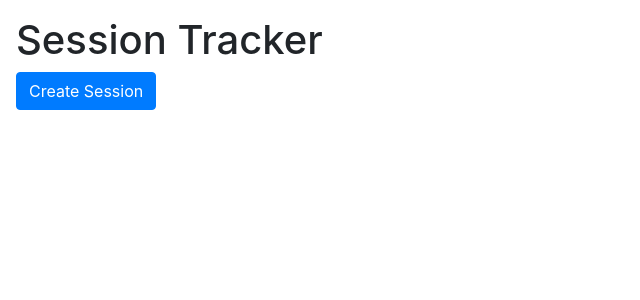
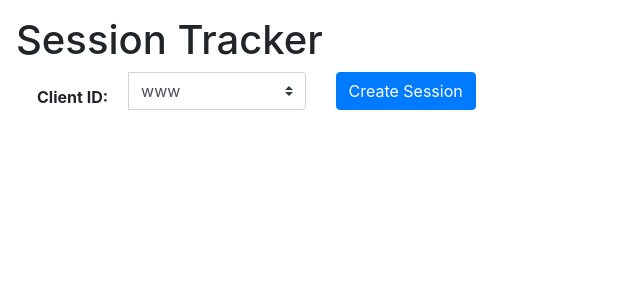
Before and after one commit to travisspencer/session-tracker, a Flask app: page / in a window 1280 px wide. Shown: the top 300 px of the page, without its empty margins (0-640 px from the left). Run offline with Flask 2, Linux system fonts and the light colour scheme; some libraries are stand-ins or nearby versions.

Commit message:
add support for setting client ID

```diff
--- a/app.py
+++ b/app.py
@@ -111,8 +111,9 @@ def delete():
                                                      d.get("id", None) != delegation_id]
 
     return render_template("index.html",
-                           authorization_uri="%s%s?client_id=%s&response_type=code&scope=%s&redirect_uri=%scb" % (
-                               oauth_server, authorize_uri, client_id, scope, request.host_url),
+                           # Which client ID is added by JavaScript, client-side upon selection
+                           authorization_uri="%s%s?response_type=code&scope=%s&redirect_uri=%scb&client_id=" % (
+                               oauth_server, authorize_uri, scope, request.host_url),
                            delegations=delegations,
                            username=flask_sesion["username"],
                            logout_uri="%s%s?redirect_uri=%slogout" % (oauth_server, logout_uri, request.host_url))
@@ -199,7 +200,9 @@ def callback():
     delegations = flask_sesion.get("delegations", [])
 
     if code:
-        data = {'client_id': client_id, "client_secret": client_secret,
+        client_id_in_use = request.args.get("state", client_id)
+
+        data = {'client_id': client_id_in_use, "client_secret": client_secret,
                 'code': code,
                 'redirect_uri': request.base_url,
                 'grant_type': 'authorization_code'}
@@ -230,8 +233,8 @@ def callback():
                 raise e
 
     return render_template("index.html",
-                           authorization_uri="%s%s?client_id=%s&response_type=code&scope=%s&redirect_uri=%scb" % (
-                               oauth_server, authorize_uri, client_id, scope, request.host_url),
+                           authorization_uri="%s%s?response_type=code&scope=%s&redirect_uri=%scb&client_id=" % (
+                               oauth_server, authorize_uri, scope, request.host_url),
                            delegations=delegations,
                            username=flask_sesion.get("username", ""),
                            logout_uri="%s%s?redirect_uri=%slogout" % (oauth_server, logout_uri, request.host_url))
@@ -255,8 +258,8 @@ def logout():
 @app.route('/')
 def index():
     return render_template("index.html",
-                           authorization_uri="%s%s?client_id=%s&response_type=code&scope=%s&redirect_uri=%scb" % (
-                               oauth_server, authorize_uri, client_id, scope, request.host_url))
+                           authorization_uri="%s%s?response_type=code&scope=%s&redirect_uri=%scb&client_id=" % (
+                               oauth_server, authorize_uri, scope, request.host_url))
 
 
 if __name__ == '__main__':
--- a/templates/index.html
+++ b/templates/index.html
@@ -12,8 +12,20 @@
 <body class="p-3">
 <h1>Session Tracker</h1>
 
+<div class="row">
+    <div class="col-sm-3">
+        <div class="input-group mb-3">
+            <div class="input-group-prepend alert font-weight-bold">
+                Client ID:
+            </div>
+            <select class="custom-select" id="inputGroupSelect03" aria-label="Example select with button addon">
+                <option value="www">www</option>
+                <option value="www2">www2</option>
+            </select>
+        </div>
+    </div>
+    <div class="col">
         <button type="button" class="btn btn-primary" id="start">Create Session</button>
-
         {% if logout_uri and username %}
             <button type="button" class="btn btn-outline-secondary" id="logout">Logout</button>
             Logged in as {{ username }}
@@ -21,12 +33,16 @@
 
         {% if delegations %}
             <a class="btn-danger btn btn-lg float-lg-right pr-2" href="/delete?all">Delete All &amp; Logout</a>
+        {% endif %}
+    </div>
+</div>
 
-    <table class="table table-striped mt-5">
+{% if delegations %}
+    <table class="table table-striped">
         <tr>
             <th scope="col">#</th>
             <th scope="col">User</th>
-            <th scope="col">App</th>
+            <th scope="col">Client</th>
             <th scope="col">Delegation ID</th>
             <th scope="col">SCIM Resource ID</th>
             <th scope="col">Expiration Time</th>
@@ -81,7 +97,9 @@
 <script type="application/javascript">
     $(document).ready(function () {
         $("#start").click(function () {
-            document.location = "{{ authorization_uri | safe }}";
+            var clientId = $("#inputGroupSelect03 option:selected").text();
+
+            document.location = "{{ authorization_uri | safe }}" + clientId + "&state=" + clientId;
         });
         $("#logout").click(function () {
             document.location = "{{ logout_uri | safe }}"
@@ -95,8 +113,7 @@
 
                 if (href.endsWith("access_token=")) {
                     message += "introspected";
-                }
-                else {
+                } else {
                     message += "refreshed";
                 }
 
```
Lines whose indentation alone changed are shown as unchanged.
